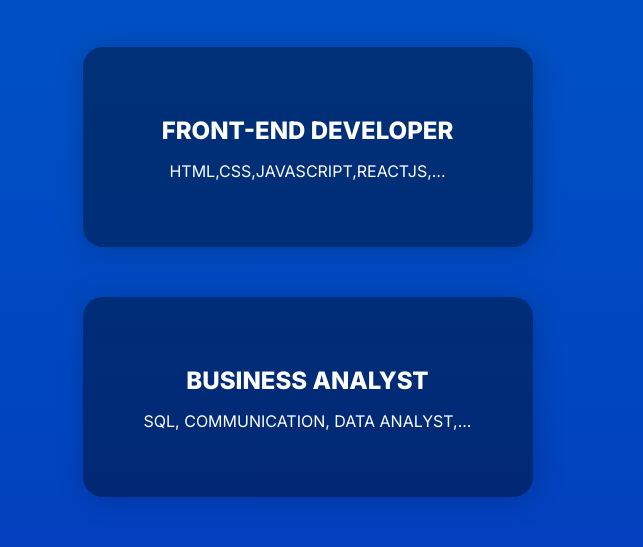
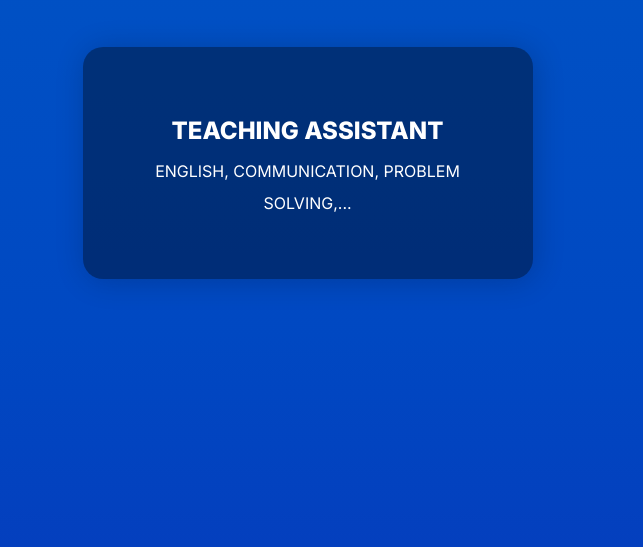
Before and after one commit to buubuu203/portfolio_new, a plain HTML site: page index.html in a window 1280 px wide. Shown: the part 4009-4556 px from the top of the page, 0-643 px from the left. Drawn offline with Linux system fonts and the light colour scheme.

Commit message:
commit 5

```diff
--- a/index.html
+++ b/index.html
@@ -199,14 +199,20 @@
                 <h1>Possible skills and positions</h1>
                 <div id="content--skills-positions">
                     <div class="content--skills-positions-left">
-                        <div class="content--skills-front-end">
+                        <!-- <div class="content--skills-front-end">
                             <h2>FRONT-END DEVELOPER</h2>
                             <p>HTML,CSS,JAVASCRIPT,REACTJS,...</p>
+                        </div> -->
+                        <div class="content--skills-front-end">
+                            <h2>
+                                TEACHING ASSISTANT
+                            </h2>
+                            <p>ENGLISH, COMMUNICATION, PROBLEM SOLVING,...</p>
                         </div>
-                        <div class="content--skills-business-analyst">
+                        <!-- <div class="content--skills-business-analyst">
                             <h2>BUSINESS ANALYST</h2>
                             <p>SQL, COMMUNICATION, DATA ANALYST,...</p>
-                        </div>
+                        </div> -->
                     </div>
                     <div class="content--skills-positions-right">
                         <div class="content--skills-positions--img">
```
